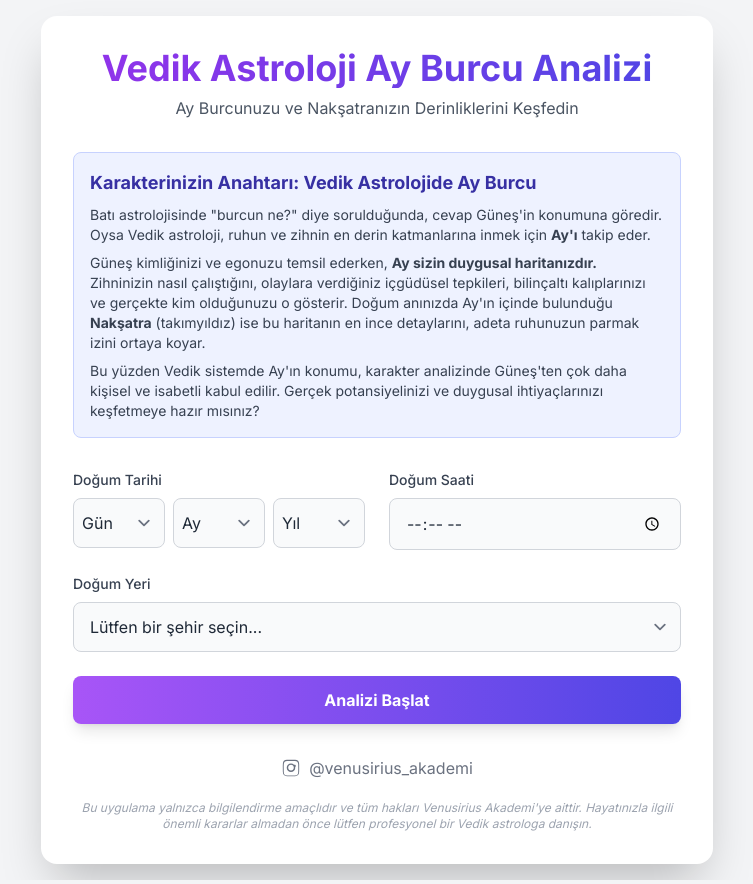
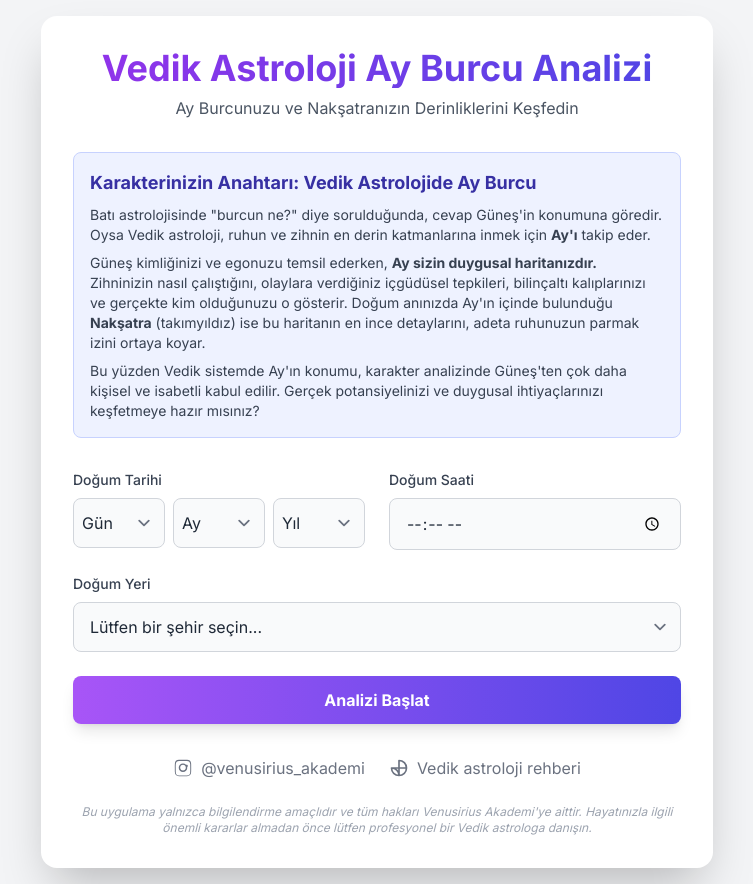
Before and after one commit to cc3dprt-beep/chandra-nakshatra, a plain HTML site: page index.html in a window 1280 px wide. Shown: the whole page, without its empty margins (263-1016 px from the left). Drawn offline with nearby package versions, Linux system fonts and the light colour scheme.

Commit message:
Add files via upload

```diff
--- a/index.html
+++ b/index.html
@@ -31,7 +31,6 @@
             <p class="text-gray-600 mt-2">Ay Burcunuzu ve Nakşatranızın Derinliklerini Keşfedin</p>
         </div>
 
-        <!-- YENİ GİRİŞ METNİ ALANI -->
         <div class="mb-8 p-4 bg-indigo-50 rounded-lg border border-indigo-200">
             <h2 class="font-bold text-lg text-indigo-800 mb-2">Karakterinizin Anahtarı: Vedik Astrolojide Ay Burcu</h2>
             <p class="text-gray-700 text-sm">
@@ -130,11 +129,19 @@
 
         <!-- FOOTER ALANI -->
         <div class="text-center mt-8 space-y-4">
-            <a href="https://www.instagram.com/venusirius_akademi?igsh=MTZ4YmU5MzF1c2xlNg==" target="_blank" rel="noopener noreferrer" class="inline-flex items-center text-gray-500 hover:text-indigo-600 transition-colors">
-                <svg xmlns="http://www.w3.org/2000/svg" class="h-5 w-5 mr-2" fill="currentColor" viewBox="0 0 24 24"><path d="M12 2.163c3.204 0 3.584.012 4.85.07 3.252.148 4.771 1.691 4.919 4.919.058 1.265.069 1.645.069 4.85s-.011 3.584-.069 4.85c-.149 3.225-1.664 4.771-4.919 4.919-1.266.058-1.644.07-4.85.07s-3.584-.012-4.85-.07c-3.252-.148-4.771-1.691-4.919-4.919-.058-1.265-.069-1.645-.069-4.85s.011-3.584.069-4.85c.149-3.225 1.664-4.771 4.919-4.919C8.416 2.175 8.796 2.163 12 2.163zm0 1.441c-3.119 0-3.482.011-4.694.068-2.61.12-3.832 1.34-3.952 3.952-.057 1.212-.068 1.574-.068 4.694s.011 3.482.068 4.694c.12 2.61 1.34 3.832 3.952 3.952 1.213.057 1.575.068 4.694.068s3.482-.011 4.694-.068c2.61-.12 3.832-1.34 3.952-3.952.057-1.212.068-1.574.068-4.694s-.011-3.482-.068-4.694c-.12-2.61-1.34-3.832-3.952-3.952C15.482 3.614 15.119 3.604 12 3.604zm0 2.882c-2.827 0-5.131 2.304-5.131 5.131s2.304 5.131 5.131 5.131 5.131-2.304 5.131-5.131-2.304-5.131-5.131-5.131zm0 8.518c-1.873 0-3.387-1.514-3.387-3.387s1.514-3.387 3.387-3.387 3.387 1.514 3.387 3.387-1.514 3.387-3.387 3.387zm4.398-6.882c-.78 0-1.414.634-1.414 1.414s.634 1.414 1.414 1.414 1.414-.634 1.414-1.414-.634-1.414-1.414-1.414z"/></svg>
-                <span>@venusirius_akademi</span>
-            </a>
-            <p class="text-xs text-gray-400 italic">Bu uygulama yalnızca bilgilendirme amaçlıdır ve tüm hakları Venusirius Akademi'ye aittir. Hayatınızla ilgili önemli kararlar almadan önce lütfen profesyonel bir Vedik astrologa danışın.</p>
+            <div class="flex flex-col sm:flex-row justify-center items-center sm:space-x-6 space-y-2 sm:space-y-0">
+                 <a href="https://www.instagram.com/venusirius_akademi?igsh=MTZ4YmU5MzF1c2xlNg==" target="_blank" rel="noopener noreferrer" class="inline-flex items-center text-gray-500 hover:text-indigo-600 transition-colors">
+                    <svg xmlns="http://www.w3.org/2000/svg" class="h-5 w-5 mr-2" fill="currentColor" viewBox="0 0 24 24"><path d="M12 2.163c3.204 0 3.584.012 4.85.07 3.252.148 4.771 1.691 4.919 4.919.058 1.265.069 1.645.069 4.85s-.011 3.584-.069 4.85c-.149 3.225-1.664 4.771-4.919 4.919-1.266.058-1.644.07-4.85.07s-3.584-.012-4.85-.07c-3.252-.148-4.771-1.691-4.919-4.919-.058-1.265-.069-1.645-.069-4.85s.011-3.584.069-4.85c.149-3.225 1.664-4.771 4.919-4.919C8.416 2.175 8.796 2.163 12 2.163zm0 1.441c-3.119 0-3.482.011-4.694.068-2.61.12-3.832 1.34-3.952 3.952-.057 1.212-.068 1.574-.068 4.694s.011 3.482.068 4.694c.12 2.61 1.34 3.832 3.952 3.952 1.213.057 1.575.068 4.694.068s3.482-.011 4.694-.068c2.61-.12 3.832-1.34 3.952-3.952.057-1.212.068-1.574.068-4.694s-.011-3.482-.068-4.694c-.12-2.61-1.34-3.832-3.952-3.952C15.482 3.614 15.119 3.604 12 3.604zm0 2.882c-2.827 0-5.131 2.304-5.131 5.131s2.304 5.131 5.131 5.131 5.131-2.304 5.131-5.131-2.304-5.131-5.131-5.131zm0 8.518c-1.873 0-3.387-1.514-3.387-3.387s1.514-3.387 3.387-3.387 3.387 1.514 3.387 3.387-1.514 3.387-3.387 3.387zm4.398-6.882c-.78 0-1.414.634-1.414 1.414s.634 1.414 1.414 1.414 1.414-.634 1.414-1.414-.634-1.414-1.414-1.414z"/></svg>
+                    <span>@venusirius_akademi</span>
+                </a>
+                <a href="https://gokyuzununsirlari.wordpress.com/" target="_blank" rel="noopener noreferrer" class="inline-flex items-center text-gray-500 hover:text-indigo-600 transition-colors">
+                    <svg xmlns="http://www.w3.org/2000/svg" class="h-5 w-5 mr-2" fill="none" viewBox="0 0 24 24" stroke="currentColor" stroke-width="2">
+                        <path stroke-linecap="round" stroke-linejoin="round" d="M21 12a9 9 0 01-9 9m9-9a9 9 0 00-9-9m9 9H3m9 9a9 9 0 01-9-9m9 9V3m0 18a9 9 0 009-9m-9 9a9 9 0 00-9-9" />
+                    </svg>
+                    <span>Vedik astroloji rehberi</span>
+                </a>
+            </div>
+            <p class="text-xs text-gray-400 italic pt-2">Bu uygulama yalnızca bilgilendirme amaçlıdır ve tüm hakları Venusirius Akademi'ye aittir. Hayatınızla ilgili önemli kararlar almadan önce lütfen profesyonel bir Vedik astrologa danışın.</p>
         </div>
     </div>
 
```
